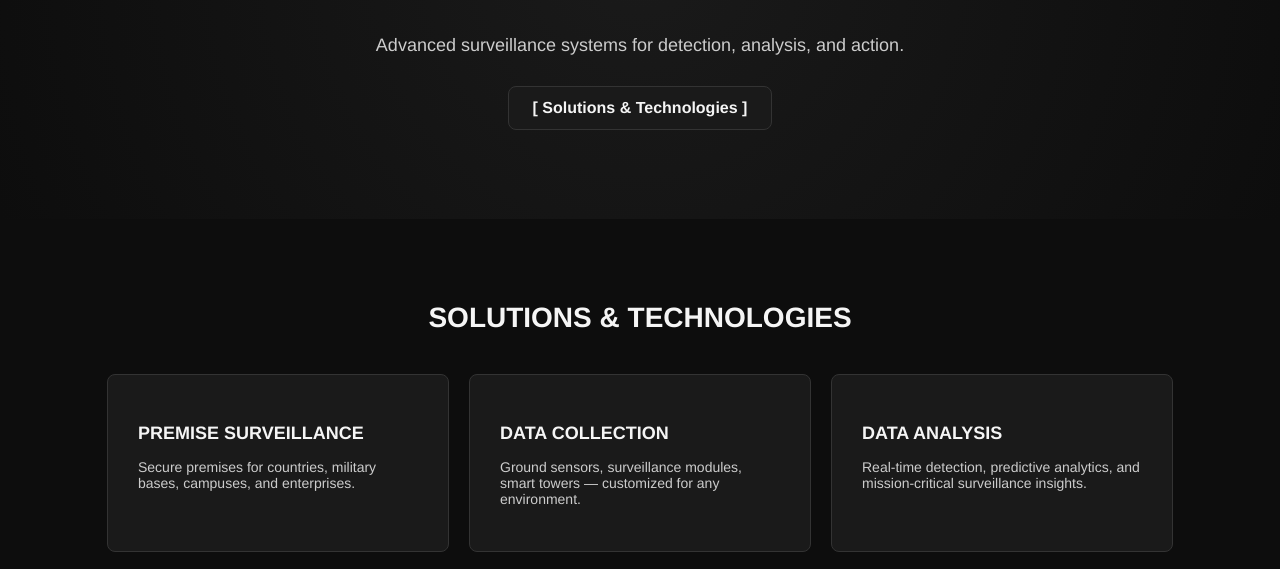
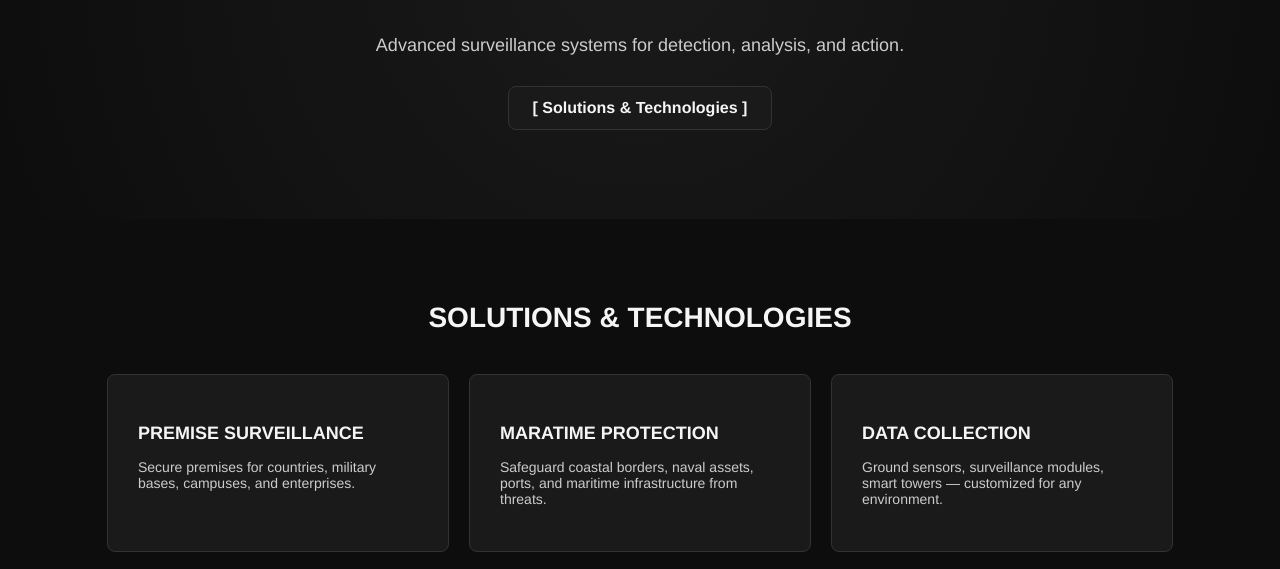
Before and after one commit to noctisworks/noctisworks.github.io, a plain HTML site: page index.html in a window 1280 px wide. Shown: the part 364-933 px from the top of the page. Drawn offline with Linux system fonts and the light colour scheme.

Commit message:
maratime

```diff
--- a/index.html
+++ b/index.html
@@ -30,6 +30,10 @@
       <div class="solution-card">
         <h3>PREMISE SURVEILLANCE</h3>
         <p>Secure premises for countries, military bases, campuses, and enterprises.</p>
+      </div>
+      <div class="solution-card">
+        <h3>MARATIME PROTECTION</h3>
+        <p>Safeguard coastal borders, naval assets, ports, and maritime infrastructure from threats.</p>
       </div>
       <div class="solution-card">
         <h3>DATA COLLECTION</h3>
```
